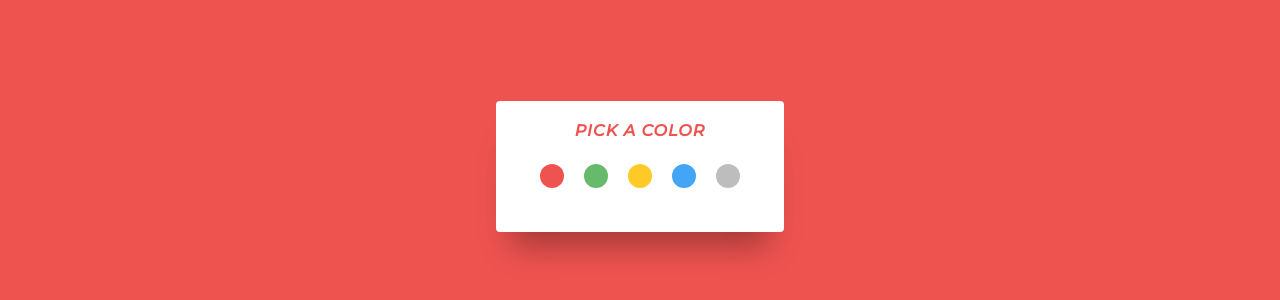
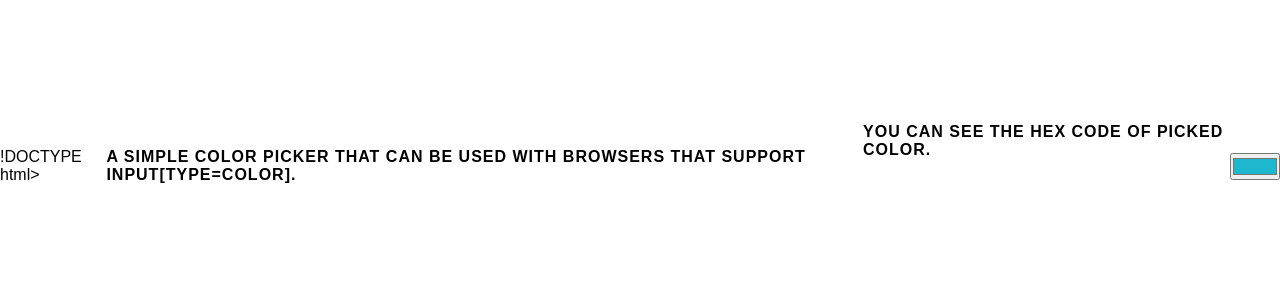
Before and after one commit to BuildBloxxer/AdvanceColor, a browser extension: page index.html in a window 1280 px wide. Shown: the part 234-534 px from the top of the page. Drawn offline with Linux system fonts and the light colour scheme.

Commit message:
Update index.html

```diff
--- a/index.html
+++ b/index.html
@@ -1,23 +1,27 @@
-<!DOCTYPE html>
+!DOCTYPE html>
 <html lang="en">
+
 <head>
     <meta charset="UTF-8">
+    <meta http-equiv="X-UA-Compatible" content="IE=edge">
     <meta name="viewport" content="width=device-width, initial-scale=1.0">
-    <script src="./script.js"></script>
-    <link href="https://fonts.googleapis.com/css2?family=Montserrat:ital,wght@1,500&display=swap" rel="stylesheet">
     <link rel="stylesheet" href="./style.css">
-    <title>Stylish Color Picker</title>
+    <title>Color Picker JS</title>
 </head>
-<body class="red">
-    <div class="card">
-        <p>Pick a color</p>
-        <ul>
-            <li class="color-item" id="red"></li>
-            <li class="color-item" id="green"></li>
-            <li class="color-item" id="amber"></li>
-            <li class="color-item" id="blue"></li>
-            <li class="color-item" id="gray"></li>
-        </ul>
-    </div>
 
+<body>
+
+    <p>A simple color picker that can be used with browsers that support <code>input[type=color]</code>.</p>
+    <p style="margin-bottom: 50px;">You can see the HEX code of picked color.</p>
+
+    <span class="color-picker">
+        <label for="colorPicker">
+            <input type="color" value="#1DB8CE" id="colorPicker">
+        </label>
+    </span>
+
+
+    <script src="./main.js"></script>
 </body>
+
+</html>
```
